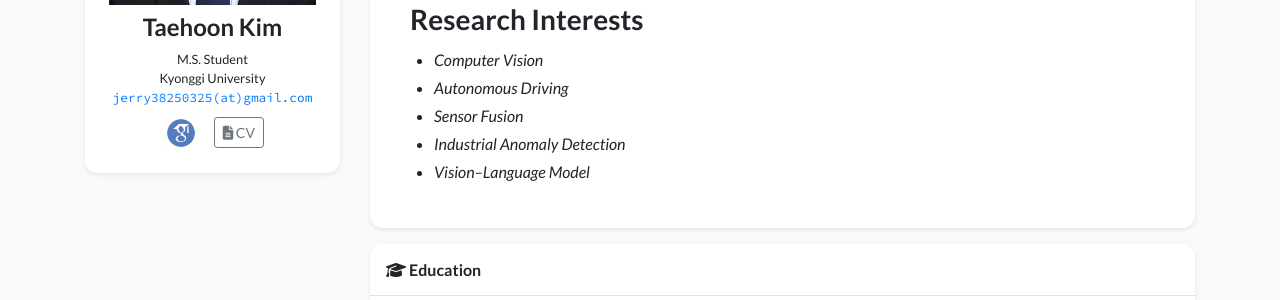
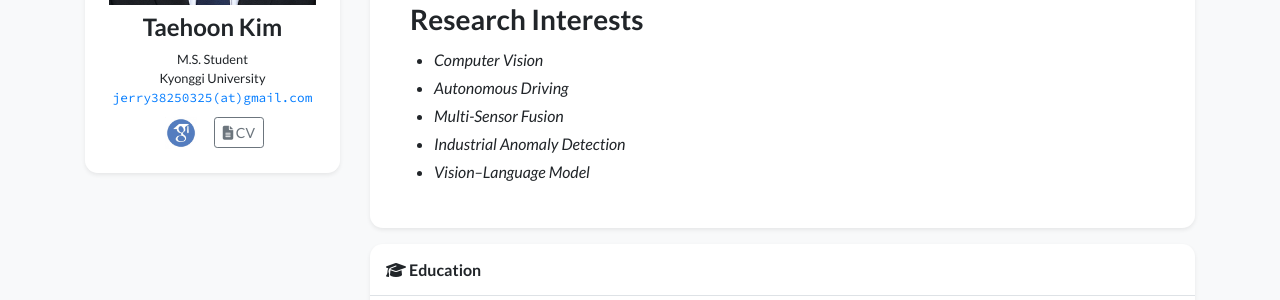
Before and after one commit to Maruu0127/Maruu0127.github.io, a Jekyll site: the page built from index.html, in a window 1280 px wide and 900 px high. Shown: the part 375-675 px from the top of the window. Built offline with Jekyll 4.4.1, drawn with Linux system fonts in a browser that asks for light colours; nearby versions of some CDN libraries; a style sheet for code colours, icons or effects is not loaded.

Commit message:
Rename research interest to Multi-Sensor Fusion
Co-Authored-By: Claude Opus 4.8 <noreply@anthropic.com>

```diff
--- a/_data/profile.yml
+++ b/_data/profile.yml
@@ -34,7 +34,7 @@ short_bio: >-
 research_interests:
 - "Computer Vision"
 - "Autonomous Driving"
-- "Sensor Fusion"
+- "Multi-Sensor Fusion"
 - "Industrial Anomaly Detection"
 - "Vision–Language Model"
 
```
